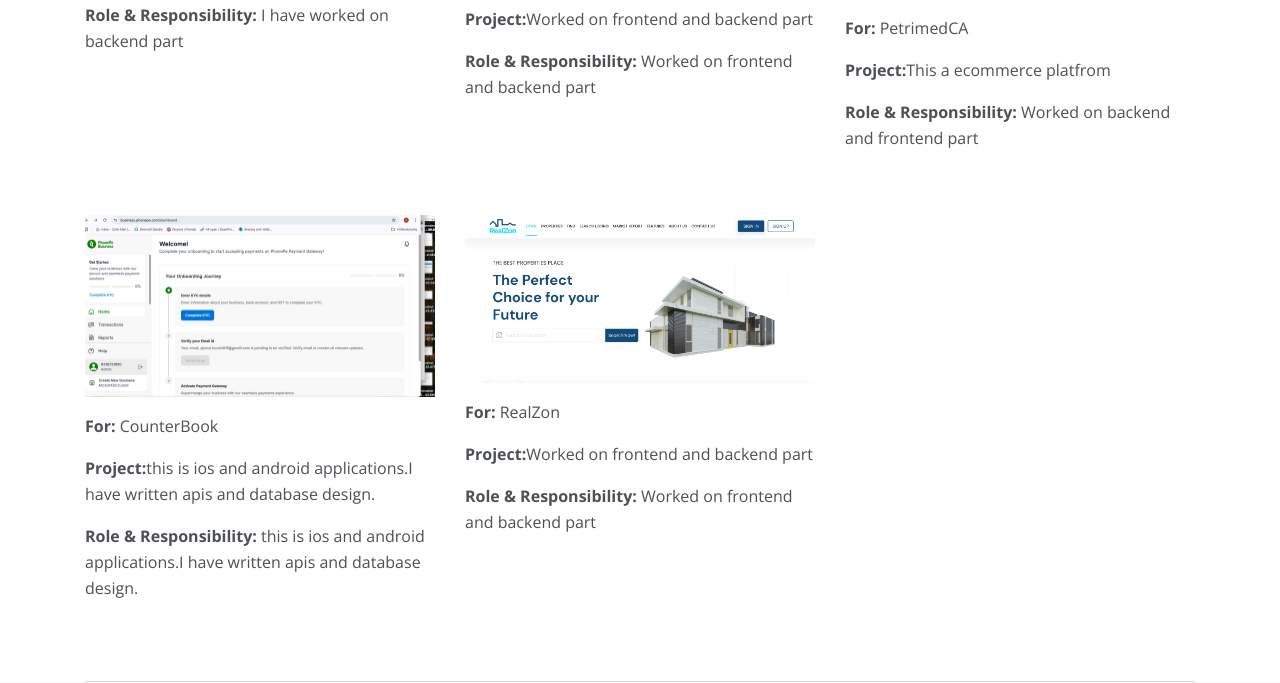
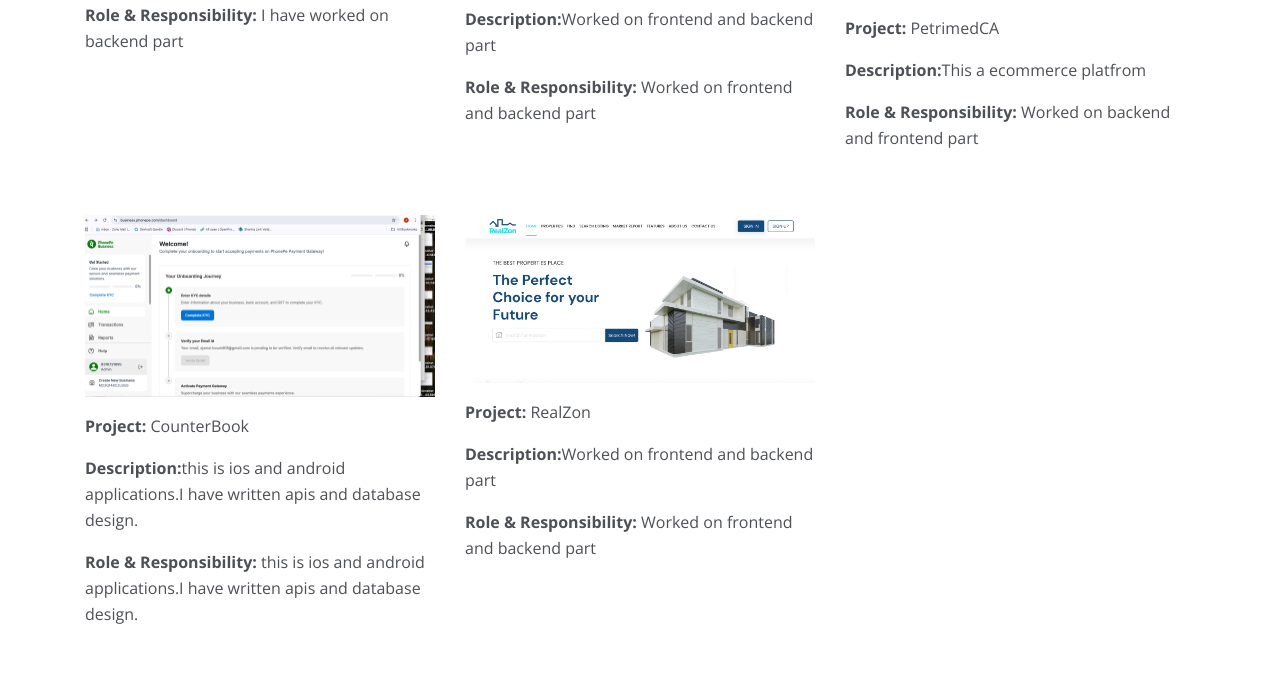
Before and after one commit to Ajamal815/ajamal-portfolio, a Django app: page / in a window 1280 px wide. Shown: the part 3406-4089 px from the top of the page. Run offline with Django 5.2, Linux system fonts and the light colour scheme; data comes from the database, SQL or seed files in the repository; some libraries are stand-ins or nearby versions.

Commit message:
changed in project detail

```diff
--- a/templates/info/index.html
+++ b/templates/info/index.html
@@ -194,8 +194,8 @@
                                 <img class="img-fluid" src="{{project.image.url}}" alt="{{project.name}}">
                             </a>
                         </div> <!-- end of image-container -->
-                        <p><strong>For:</strong> {{project.name}}</p>
-                        <p><strong>Project:</strong>{{project.description}}</p>
+                        <p><strong>Project:</strong> {{project.name}}</p>
+                        <p><strong>Description:</strong>{{project.description}}</p>
                         <p><strong>Role & Responsibility:</strong> {{project.role}}</p>
                     </div> <!-- end of text-container -->
                 </div> <!-- end of col -->
```
